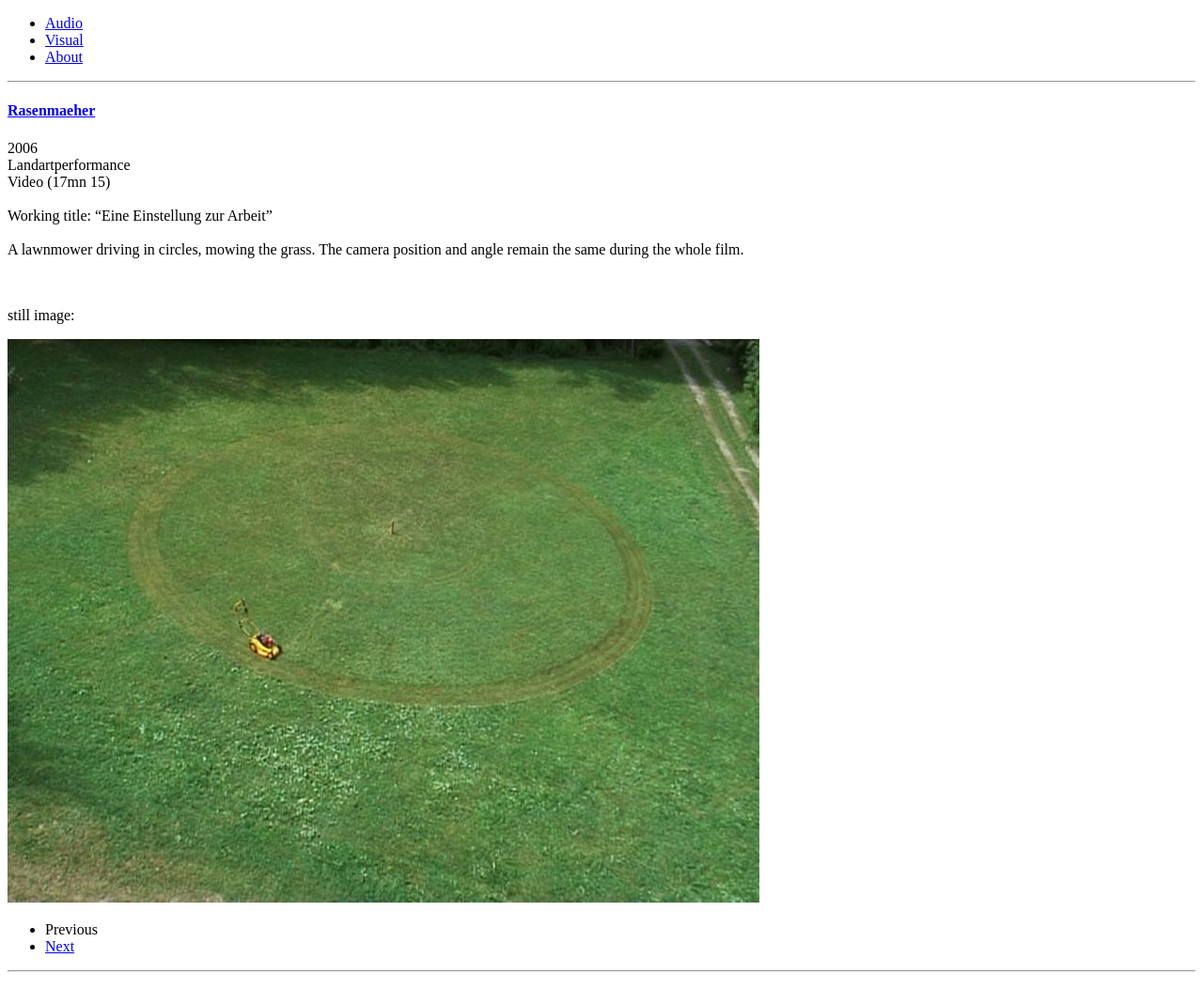
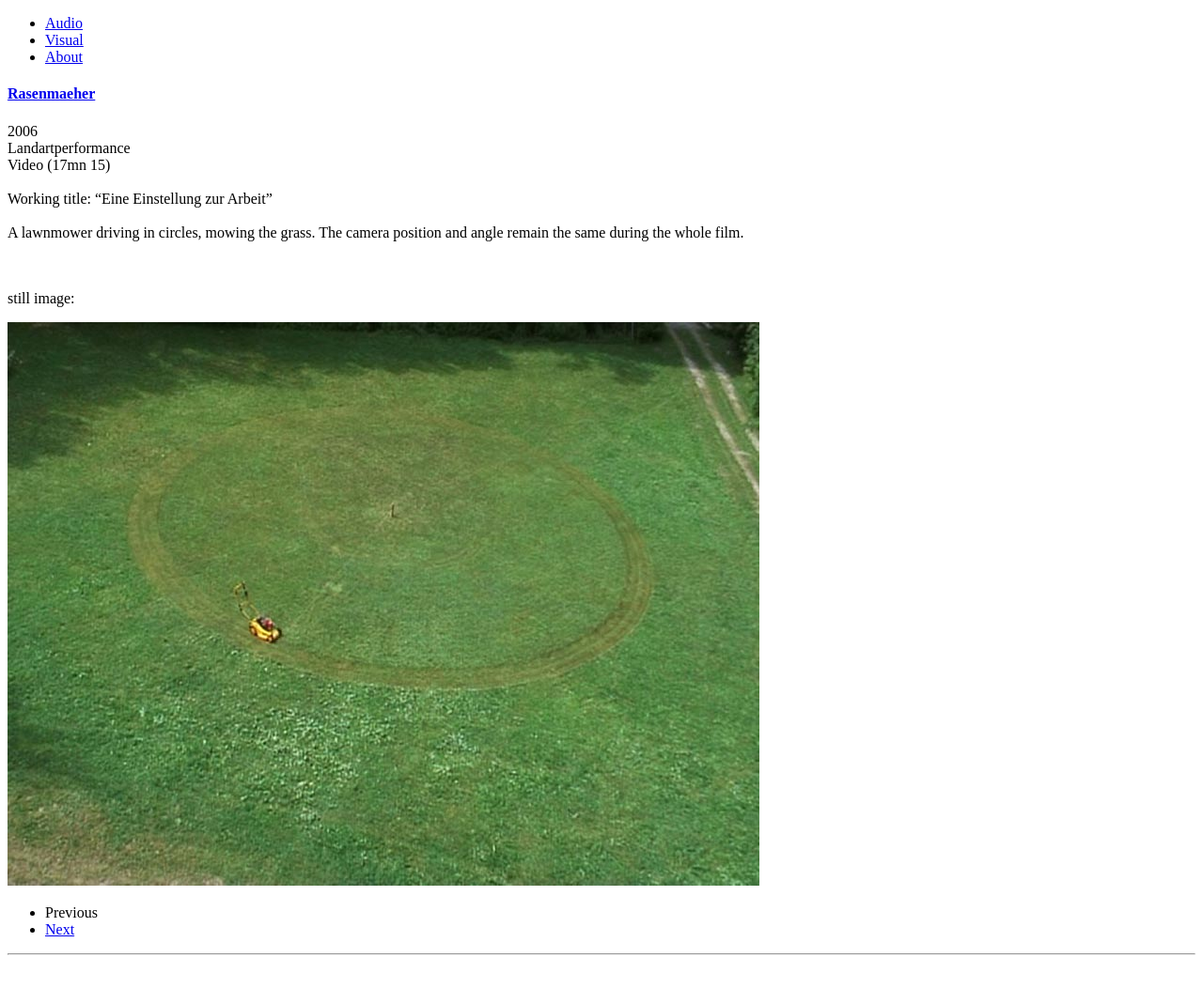
Before and after one commit to tricx/tricx.github.io, a Jekyll site: the page built from _posts/2013-10-16-rasenmaeher.md, in a window 1280 px wide. Shown: the whole page at 94% size. Built offline with Jekyll 4.4.1, drawn with Linux system fonts in a browser that asks for light colours.

Commit message:
change layout post.html

```diff
--- a/_includes/themes/twitter/post.html
+++ b/_includes/themes/twitter/post.html
@@ -1,3 +1,13 @@
+<head>
+<style>
+body{
+  background-image:none;
+  background-color: white !important;
+}
+
+</style>
+</head>
+
 <!--set image for post entries her-->
 <!-- <div class="hero-unit imgH4">
       </div> -->
@@ -19,12 +29,14 @@
   <div class="date">
     <span>{{ page.date | date_to_long_string }}</span>
   </div>
+
+  <hr>
 {% endcomment %}
 
 
 
                   <!-- <div class="content"> -->
-                          <hr>
+
                           {{ content }}
                   <!-- </div> -->
 
```
